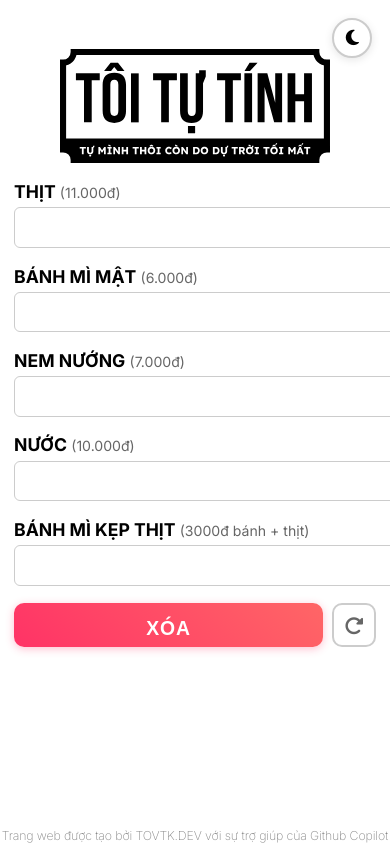
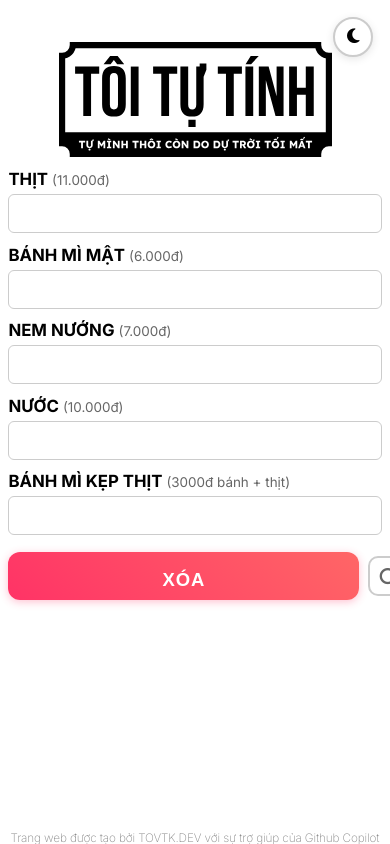
Before and after one commit to TheOverthinkerDev/Tinh_bill, a plain HTML site: page index.html in a window 390 px wide. Drawn offline with nearby package versions, Linux system fonts and the light colour scheme; a web font is replaced by a local one.

Commit message:
Tối ưu hóa giao diện cho thiết bị di động; điều chỉnh kích thước font, khoảng cách và padding cho các thành phần

```diff
--- a/style.css
+++ b/style.css
@@ -290,113 +290,95 @@ h1 {
 /* Mobile optimization */
 @media (max-width: 600px) {
   html {
-    font-size: 110%;
+    font-size: 105%;
   }
 
   .container {
-    padding: 0.8rem;
+    padding: 0.5rem;
+    max-width: 100vw;
+  }
+
+  h1 {
+    font-size: 2rem;
+    margin-bottom: 1rem;
   }
 
   .item {
     flex-direction: column;
     align-items: stretch;
-    gap: 0.3rem;
-    margin-bottom: 1rem;
+    gap: 0.2rem;
+    margin-bottom: 0.7rem;
   }
 
   .label {
     font-size: 1rem;
     text-align: left;
+    padding-bottom: 0.1rem;
   }
 
   .price {
     font-size: 0.8rem;
-    margin-top: 0.1rem;
+    margin-top: 0.05rem;
   }
 
   .item input {
     font-size: 1rem;
-    padding: 0.5rem;
+    padding: 0.5rem 0.7rem;
     width: 100%;
+    min-width: 0;
+    box-sizing: border-box;
   }
 
   .total {
-    font-size: 1.2rem;
-    padding: 0.3rem 0;
+    font-size: 1.1rem;
+    padding: 0.2rem 0;
+    margin: 0.2rem 0;
   }
 
-  /* Điều chỉnh nút cho mobile */
+  #totalContainer {
+    margin-top: -0.2rem;
+  }
+
   .action-btns {
-    margin: 1rem 0 2rem 0;
+    gap: 0.4rem;
+    margin: 1rem 0 1.5rem 0;
+  }
+
+  .action-btns button,
+  .action-btns .restore-btn {
+    font-size: 1rem;
+    padding: 0.8rem 0.3rem;
+    min-width: 44vw;
+    border-radius: 10px;
+    height: 44px;
   }
 
   .action-btns button:first-child {
-    height: 44px;
     font-size: 1.1rem;
-    border-radius: 10px;
-    padding: 0.8rem;
+    min-width: 90vw;
+    padding: 1rem 0.5rem;
+    border-radius: 12px;
+    height: 48px;
   }
 
   .restore-btn {
-    width: 44px !important;
-    min-width: 44px !important;
-    max-width: 44px !important;
-    height: 44px !important;
+    width: 40px !important;
+    min-width: 40px !important;
+    max-width: 40px !important;
+    height: 40px !important;
     font-size: 1.1rem !important;
     border-radius: 10px !important;
+    margin: 0 0.1rem;
   }
 
-  /* Dark mode điều chỉnh cho mobile */
-  .theme-switch {
-    top: 0.8rem;
-    right: 0.8rem;
+  .logo-img {
+    max-width: 70vw;
+    margin-bottom: 0.7rem;
   }
 
-  .theme-btn {
-    width: 36px;
-    height: 36px;
-    font-size: 1rem;
-  }
-
-  .touch-container {
-    -webkit-overflow-scrolling: touch;
-    overscroll-behavior-y: contain;
-  }
-
-  .item {
-    position: relative;
-    touch-action: pan-y pinch-zoom;
-  }
-
-  .item input:focus {
-    position: sticky;
-    top: 50vh;
-    transform: translateY(-50%);
-    z-index: 100;
-  }
-
-  /* Swipe indicator */
-  .swipeable::after {
-    content: '';
-    position: absolute;
-    right: 0;
-    top: 50%;
-    transform: translateY(-50%);
-    width: 4px;
-    height: 20px;
-    background: rgba(0,0,0,0.1);
-    border-radius: 2px;
-    opacity: 0;
-    transition: opacity 0.3s;
-  }
-
-  .swipeable.can-swipe::after {
-    opacity: 1;
-  }
-
-  /* Active state feedback */
-  .haptic:active {
-    transform: scale(0.98);
+  .footer {
+    font-size: 0.5rem;
+    padding-bottom: 0.1rem;
   }
 }
 
```
